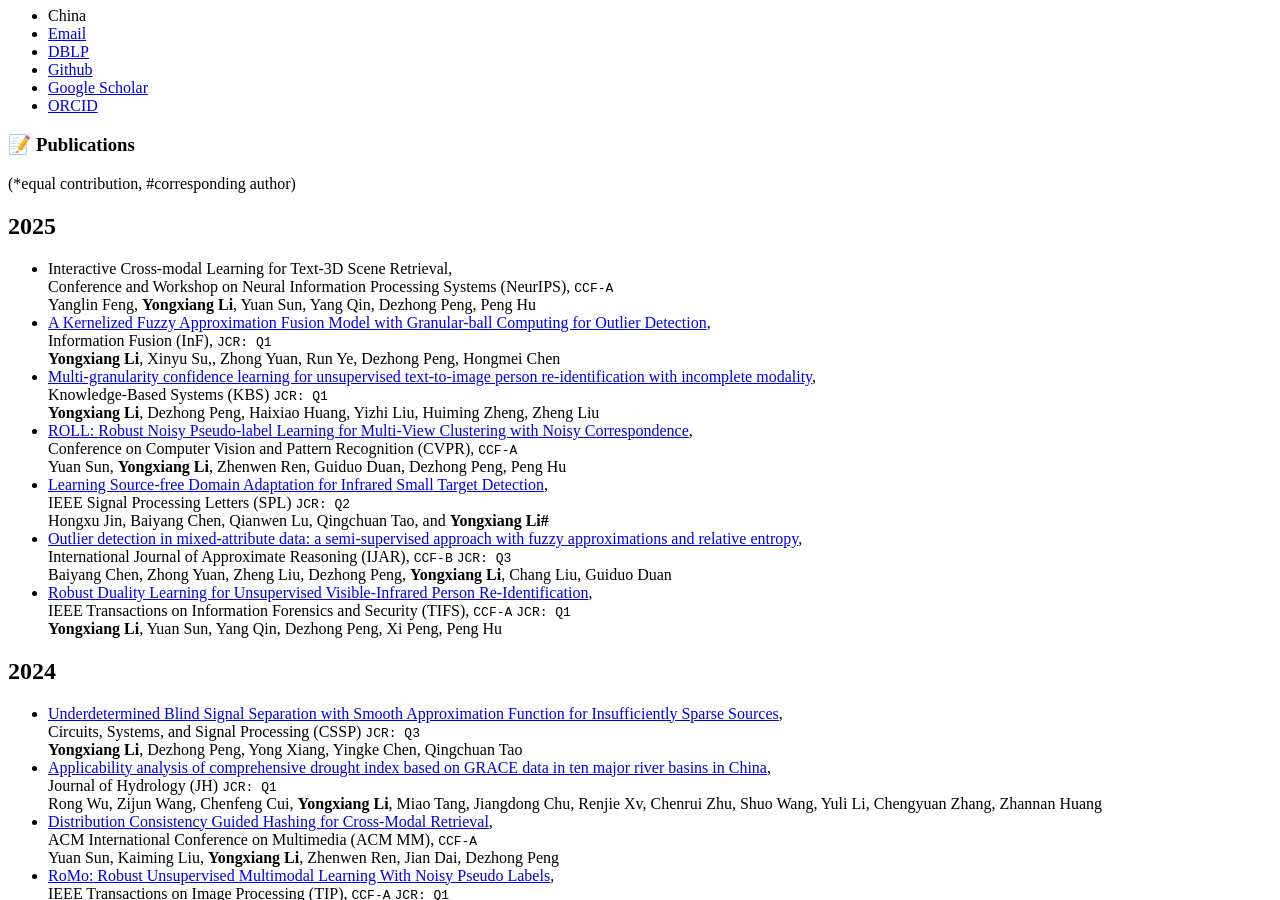
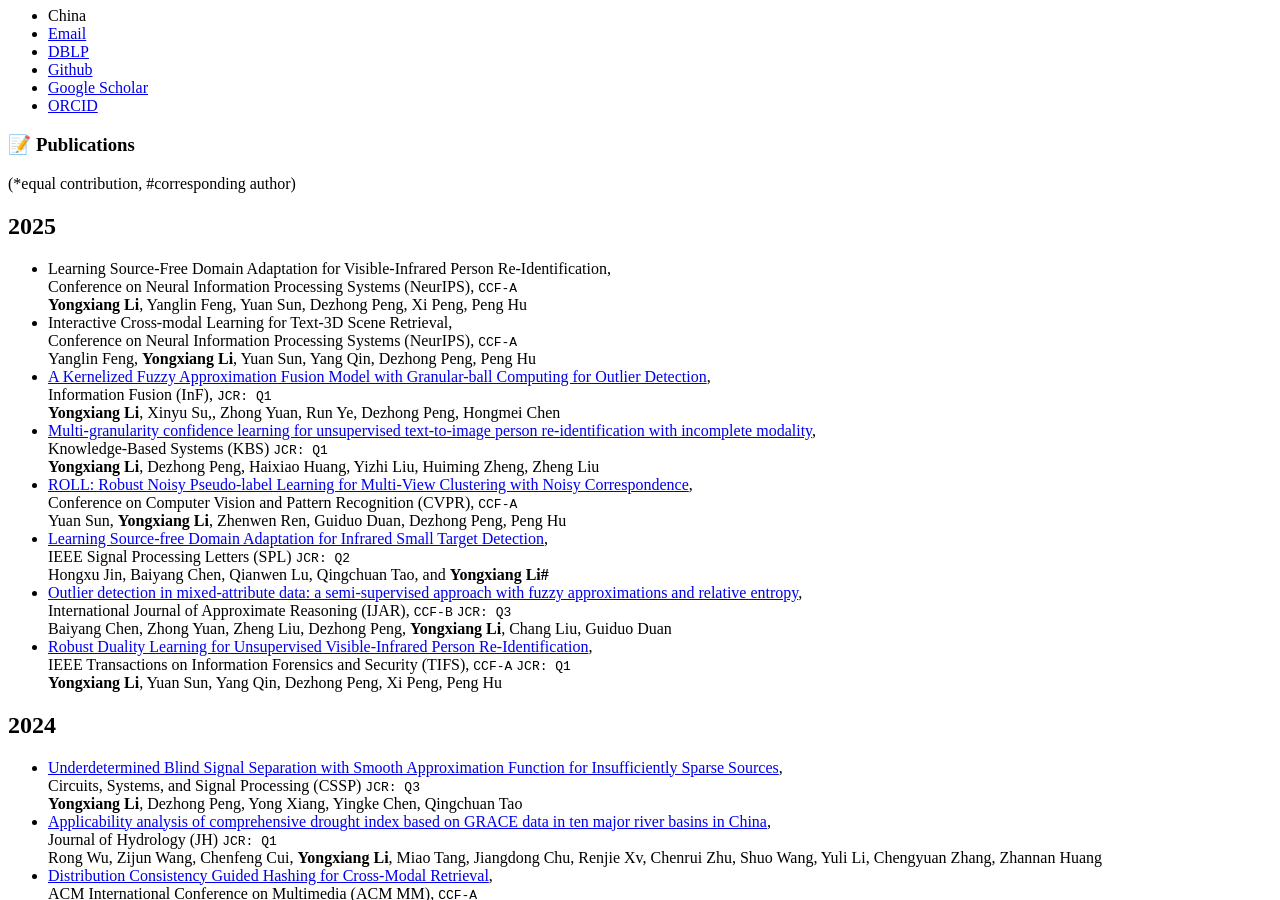
Before and after one commit to LYXRhythm/liyongxiang.github.io, a Jekyll site: the page built from _pages/includes/pub.md, in a window 1280 px wide and 900 px high, scrolled down 632 px. Built offline with Jekyll 4.4.1, drawn with Linux system fonts in a browser that asks for light colours; our own code applies the rules of GitHub Pages for plain Markdown files.

Commit message:
Update pub.md

```diff
--- a/_pages/includes/pub.md
+++ b/_pages/includes/pub.md
@@ -3,7 +3,8 @@
 (*equal contribution, #corresponding author)
 
 ## 2025
-- Interactive Cross-modal Learning for Text-3D Scene Retrieval, <br> Conference and Workshop on Neural Information Processing Systems (NeurIPS), `CCF-A` <br> Yanglin Feng, **Yongxiang Li**, Yuan Sun, Yang Qin, Dezhong Peng, Peng Hu
+- Learning Source-Free Domain Adaptation for Visible-Infrared Person Re-Identification, <br> Conference on Neural Information Processing Systems (NeurIPS), `CCF-A` <br> **Yongxiang Li**, Yanglin Feng, Yuan Sun, Dezhong Peng, Xi Peng, Peng Hu
+- Interactive Cross-modal Learning for Text-3D Scene Retrieval, <br> Conference on Neural Information Processing Systems (NeurIPS), `CCF-A` <br> Yanglin Feng, **Yongxiang Li**, Yuan Sun, Yang Qin, Dezhong Peng, Peng Hu
 - [A Kernelized Fuzzy Approximation Fusion Model with Granular-ball Computing for Outlier Detection](https://www.sciencedirect.com/science/article/pii/S1566253525007729), <br> Information Fusion (InF), `JCR: Q1` <br> **Yongxiang Li**, Xinyu Su,, Zhong Yuan, Run Ye, Dezhong Peng, Hongmei Chen
 - [Multi-granularity confidence learning for unsupervised text-to-image person re-identification with incomplete modality](https://www.sciencedirect.com/science/article/abs/pii/S095070512500351X), <br> Knowledge-Based Systems (KBS) `JCR: Q1` <br> **Yongxiang Li**, Dezhong Peng, Haixiao Huang, Yizhi Liu, Huiming Zheng, Zheng Liu
 - [ROLL: Robust Noisy Pseudo-label Learning for Multi-View Clustering with Noisy Correspondence](https://openaccess.thecvf.com/content/CVPR2025/html/Sun_ROLL_Robust_Noisy_Pseudo-label_Learning_for_Multi-View_Clustering_with_Noisy_CVPR_2025_paper.html), <br> Conference on Computer Vision and Pattern Recognition (CVPR), `CCF-A` <br> Yuan Sun, **Yongxiang Li**, Zhenwen Ren, Guiduo Duan, Dezhong Peng, Peng Hu
```
